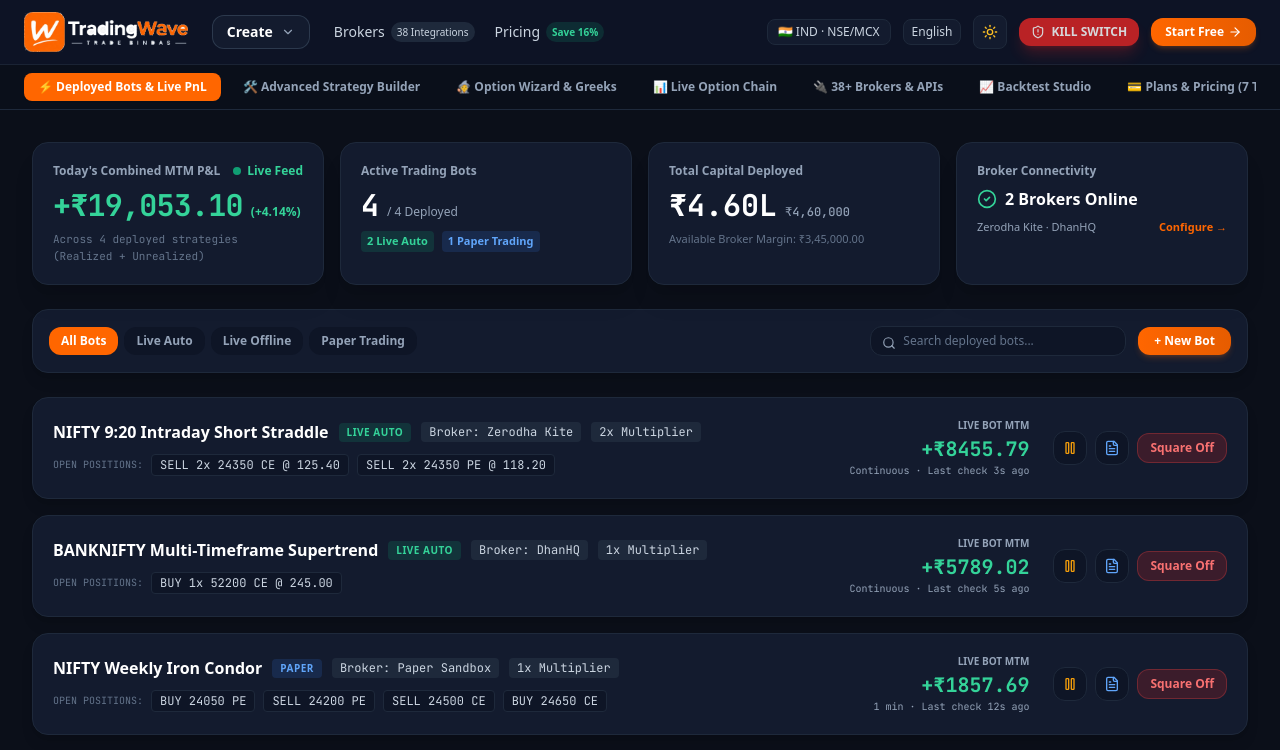
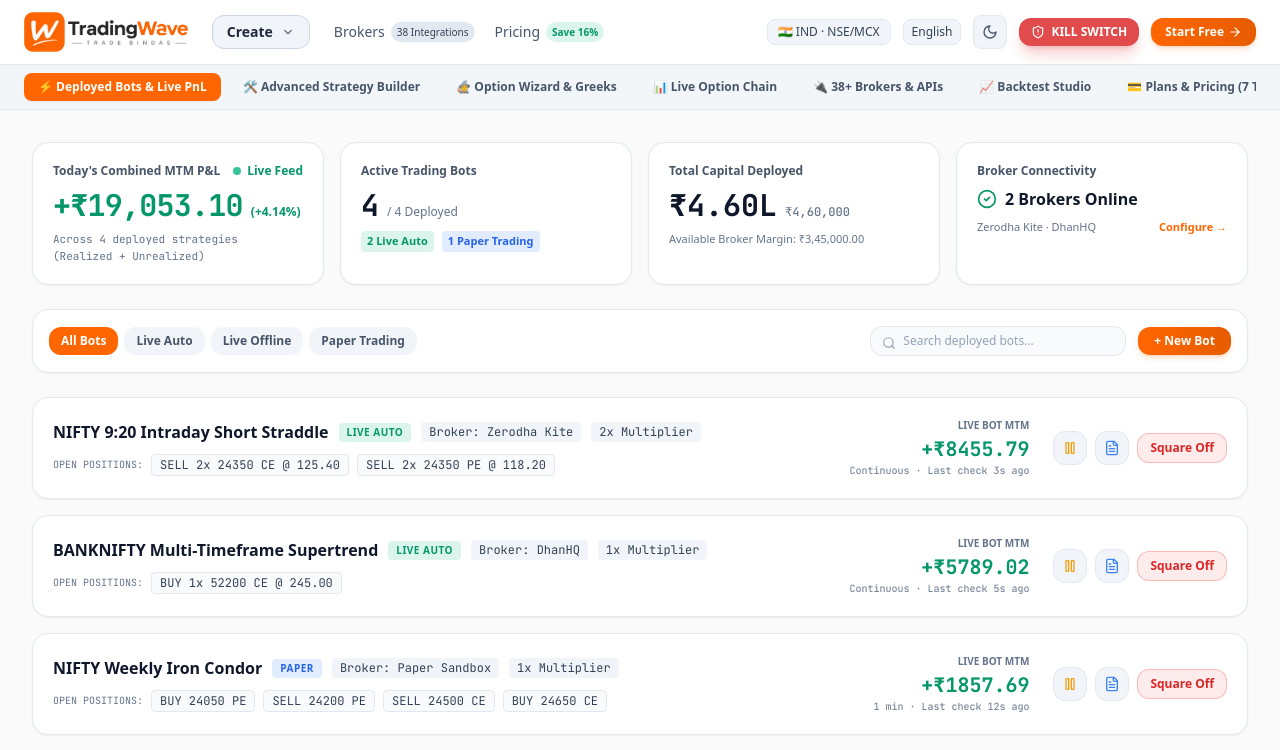
Before and after one commit to dayafoods777/tradingwave, a Next.js app in the folder apps/web/: page / in a window 1280 px wide. Shown: the top 750 px of the page. Built offline with nearby package versions, Linux system fonts and the light colour scheme.

Commit message:
feat(theme): configure light theme as the platform default

```diff
--- a/apps/web/src/app/layout.tsx
+++ b/apps/web/src/app/layout.tsx
@@ -16,7 +16,7 @@ export default function RootLayout({
   children: React.ReactNode;
 }) {
   return (
-    <html lang="en" className="dark">
+    <html lang="en">
       <body className="bg-[#FAFAFB] dark:bg-[#0B0F19] text-slate-900 dark:text-slate-100 min-h-screen antialiased selection:bg-[#FF6600] selection:text-white transition-colors duration-200">
         {children}
       </body>
--- a/apps/web/src/app/page.tsx
+++ b/apps/web/src/app/page.tsx
@@ -18,7 +18,7 @@ export default function TradingWaveApp() {
     'dashboard' | 'builder' | 'wizard' | 'optionchain' | 'brokers' | 'backtest' | 'pricing'
   >('dashboard');
 
-  const [theme, setTheme] = useState<'dark' | 'light'>('dark');
+  const [theme, setTheme] = useState<'dark' | 'light'>('light');
   const [isKillSwitchTriggered, setIsKillSwitchTriggered] = useState(false);
 
   // Modals state
@@ -114,10 +114,13 @@ export default function TradingWaveApp() {
     return () => clearInterval(interval);
   }, [isKillSwitchTriggered]);
 
-  // Theme synchronization
+  // Theme synchronization (Default: Light Mode)
   const toggleTheme = () => {
     const nextTheme = theme === 'dark' ? 'light' : 'dark';
     setTheme(nextTheme);
+    if (typeof window !== 'undefined') {
+      localStorage.setItem('tw_theme', nextTheme);
+    }
     if (nextTheme === 'dark') {
       document.documentElement.classList.add('dark');
     } else {
@@ -126,12 +129,15 @@ export default function TradingWaveApp() {
   };
 
   useEffect(() => {
-    if (theme === 'dark') {
+    const saved = typeof window !== 'undefined' ? localStorage.getItem('tw_theme') : null;
+    if (saved === 'dark') {
+      setTheme('dark');
       document.documentElement.classList.add('dark');
     } else {
+      setTheme('light');
       document.documentElement.classList.remove('dark');
     }
-  }, [theme]);
+  }, []);
 
   // Bot actions
   const handleToggleBot = (id: string) => {
```
